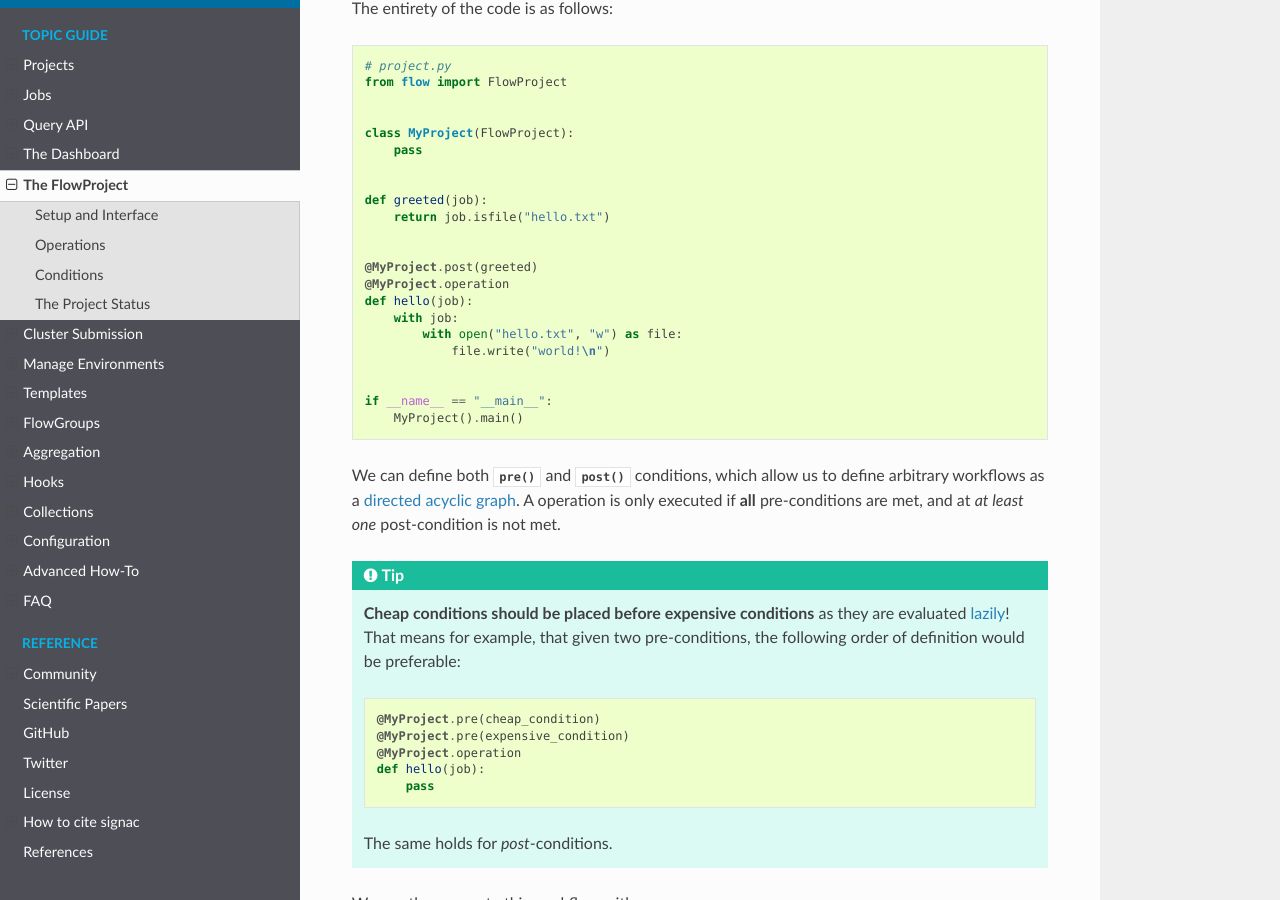
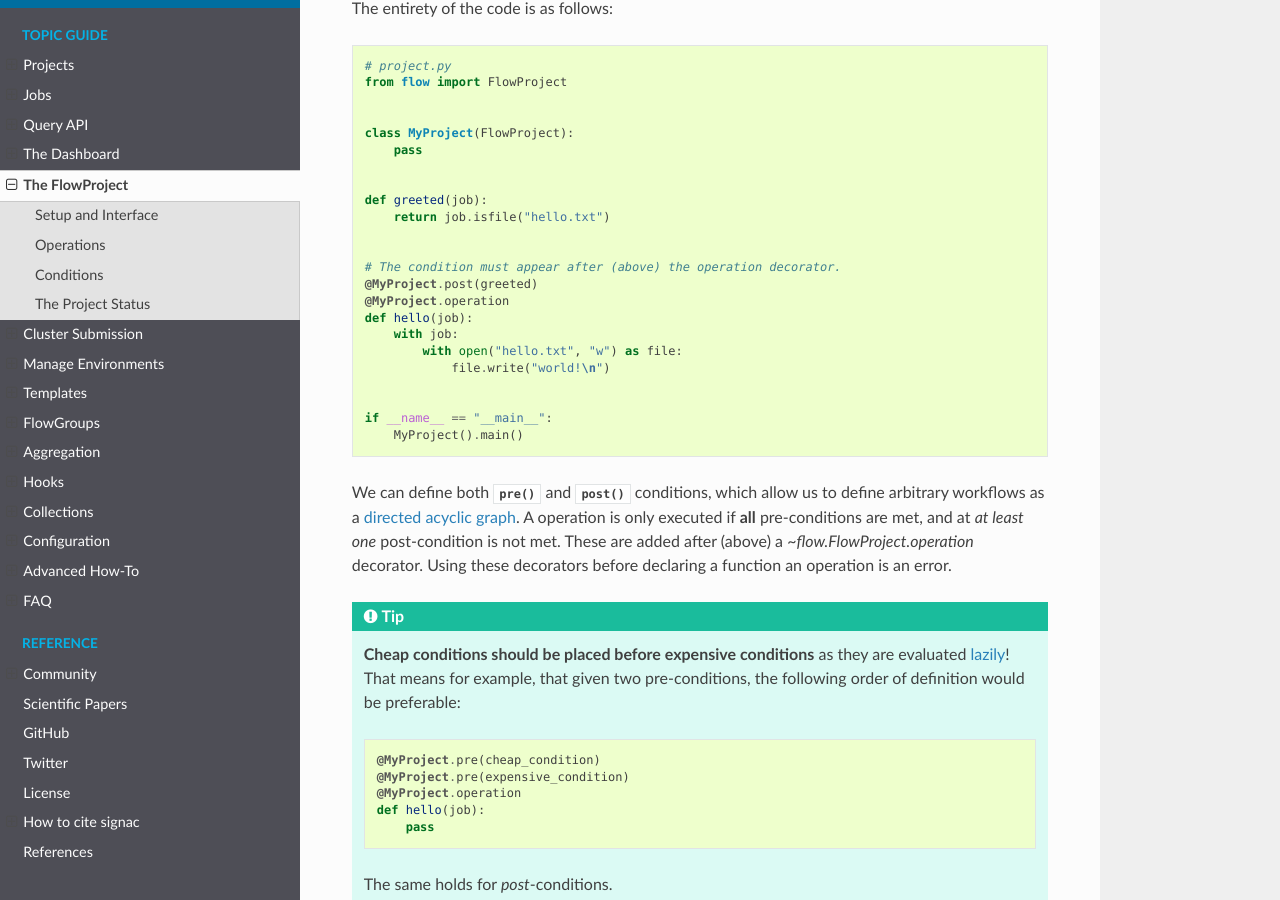
Before and after one commit to glotzerlab/signac-docs, a Sphinx documentation site: the page built from docs/source/flow-project.rst, in a window 1280 px wide and 900 px high, scrolled down 2447 px. Built offline with Sphinx 7.4.7 and the Read the Docs theme 2.0.0, drawn with Linux system fonts in a browser that asks for light colours.

Commit message:
Add comments about required decorator ordering.

```diff
--- a/docs/source/flow-project.rst
+++ b/docs/source/flow-project.rst
@@ -128,6 +128,7 @@ The entirety of the code is as follows:
         return job.isfile("hello.txt")
 
 
+    # The condition must appear after (above) the operation decorator.
     @MyProject.post(greeted)
     @MyProject.operation
     def hello(job):
@@ -141,6 +142,8 @@ The entirety of the code is as follows:
 
 We can define both :py:meth:`~flow.FlowProject.pre` and :py:meth:`~flow.FlowProject.post` conditions, which allow us to define arbitrary workflows as a `directed acyclic graph <https://en.wikipedia.org/wiki/Directed_acyclic_graph>`__.
 A operation is only executed if **all** pre-conditions are met, and at *at least one* post-condition is not met.
+These are added after (above) a `~flow.FlowProject.operation` decorator.
+Using these decorators before declaring a function an operation is an error.
 
 .. tip::
 
```
